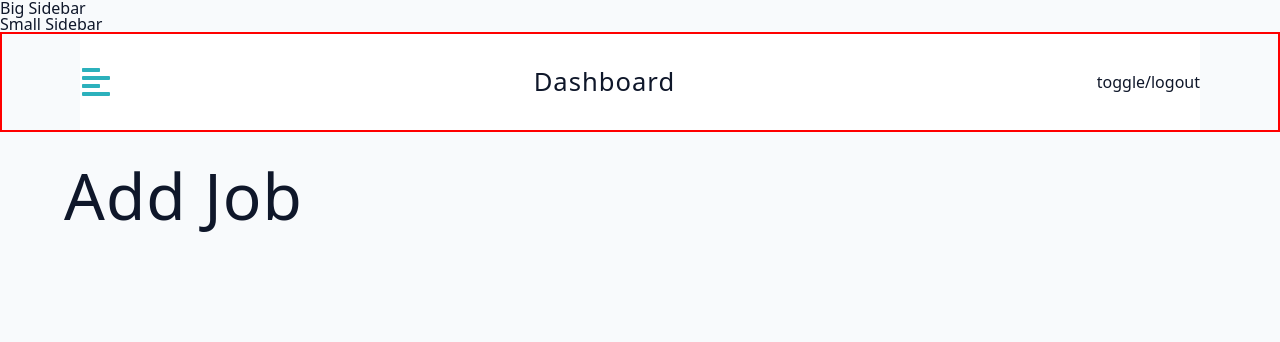
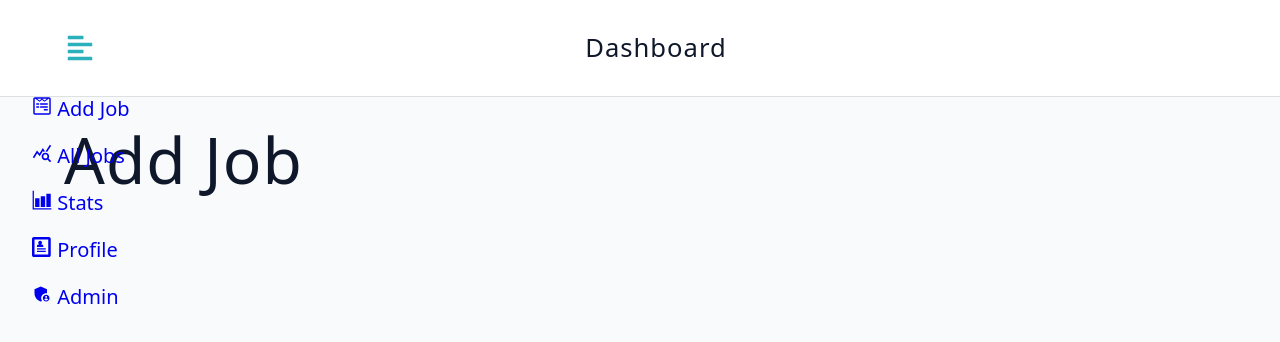
Before and after one commit to mdcodelab/WorkWaveHub-jobs-platform-mern-v2, a React (Vite) app in the folder client/: page /dashboard in a window 1280 px wide. Shown: the top 342 px of the page. Built offline with nearby package versions, Linux system fonts and the light colour scheme.

Commit message:
Navbar JSX & css redefined

```diff
--- a/client/src/components/BigSidebar.jsx
+++ b/client/src/components/BigSidebar.jsx
@@ -1,11 +1,29 @@
 import React from 'react';
+import styled from "styled-components";
+import {links} from "./links";
+import {Link} from "react-router-dom";
+import Logo from "./Logo";
+import { IoMdClose } from "react-icons/io";
+import { useDashboardContext } from '../pages/DashboardLayout';
 
 function BigSidebar() {
   return (
-    <div>
-      Big Sidebar
-    </div>
+    <Wrapper>
+      <div className="button">
+        <IoMdClose></IoMdClose>
+      </div>
+      <div className="container">
+        {links.map((link, index) => {
+            const {text, path, icon}=link;
+            return <Link to={path} key={index}>{text} {icon}</Link>
+        })}
+      </div>
+    </Wrapper>
   );
 }
 
+const Wrapper = styled.div`
+display: none;
+`;
+
 export default BigSidebar;
--- a/client/src/components/Navbar.jsx
+++ b/client/src/components/Navbar.jsx
@@ -1,72 +1,76 @@
-import React from 'react';
+import styled from "styled-components";
 import { FaAlignLeft } from "react-icons/fa";
-import styled from "styled-components";
-import Logo from './Logo';
-import { useDashboardContext } from '../pages/DashboardLayout';
+import Logo from "./Logo";
+import { useDashboardContext } from "../pages/DashboardLayout";
+//import LogoutContainer from "./LogoutContainer";
+//import ThemeToggle from "./ThemeToggle";
 
-function Navbar() {
+const Navbar = () => {
   const { toggleSidebar } = useDashboardContext();
-  const [showLogo, setLogo] = React.useState(window.innerWidth <= 992);
+  return (
+    <Wrapper>
+      <div className="nav-center">
+        <button type="button" className="toggle-btn" onClick={toggleSidebar}>
+          <FaAlignLeft />
+        </button>
+        <div>
 
-React.useEffect(() => {
-const handleResize = () => {
-    setLogo(window.innerWidth<=992)
-}
-window.addEventListener("resize", handleResize);
-return () =>window.removeEventListener("resize", handleResize);
-}, []);
+          <h4 className="logo-text">dashboard</h4>
+        </div>
+        <div className="btn-container">
 
-  return (
-    <Wrapper className="nav">
-      <div className="nav-center">
-        <FaAlignLeft
-          className="toggle-btn"
-          onClick={toggleSidebar}
-          style={{
-            fontSize: "2rem",
-            color: "var(--primary-500",
-            cursor: "pointer",
-          }}
-        ></FaAlignLeft>
-        {showLogo && <Logo></Logo>}
-        <h4 className="none">Dashboard</h4>
-        <div className="btn-container">toggle/logout</div>
+        </div>
       </div>
     </Wrapper>
   );
-}
+};
 
-const Wrapper = styled.div`
-border: 2px solid red;
+const Wrapper = styled.nav`
+  height: var(--nav-height);
+  display: flex;
+  align-items: center;
+  justify-content: center;
+  box-shadow: 0 1px 0 0 rgba(0, 0, 0, 0.1);
+  background: var(--background-secondary-color);
   .nav-center {
-    height: 6rem;
-    max-width: 1120px;
-    margin: 0 auto;
-    width: 100%;
+    display: flex;
+    width: 90vw;
+    align-items: center;
+    justify-content: space-between;
+  }
+  .toggle-btn {
+    background: transparent;
+    border-color: transparent;
+    font-size: 1.75rem;
+    color: var(--primary-500);
+    cursor: pointer;
     display: flex;
     align-items: center;
-    justify-content: space-between;
-    background: var(--background-secondary-color);
   }
-
+  .logo-text {
+    display: none;
+  }
   .logo {
     display: flex;
     align-items: center;
-    justify-content: center;
+    width: 100px;
   }
-
-  @media (max-width: 992px) {
-    .none {
-        display: none;
+  .btn-container {
+    display: flex;
+    align-items: center;
+  }
+  @media (min-width: 992px) {
+    position: sticky;
+    top: 0;
+    .nav-center {
+      width: 90%;
     }
-  }
-
-  @media (min-width: 992px) {
-    .nav {
-        position: sticky;
-        top: 0;
+    .logo {
+      display: none;
+    }
+    .logo-text {
+      display: block;
     }
   }
 `;
-
 export default Navbar;
--- a/client/src/components/SmallSidebar.jsx
+++ b/client/src/components/SmallSidebar.jsx
@@ -1,10 +1,53 @@
 import React from 'react';
+import styled from "styled-components";
+import { FaTimes } from 'react-icons/fa';
+import {links} from "./links";
+import {Link} from "react-router-dom";
+import Logo from "./Logo";
+import { useDashboardContext } from '../pages/DashboardLayout';
+
 
 function SmallSidebar() {
+const {showSidebar}=useDashboardContext();
+console.log(showSidebar);
+
   return (
-    <div>
-      Small Sidebar    </div>
+    <Wrapper className={showSidebar ? "show-sidebar sidebar" : "sidebar"}>
+      <div className="content">
+        <header>
+            <Logo></Logo>
+        </header>
+        <div className="sidebar-content">
+            {links.map((link, index)=> {
+                const{text, path, icon}=link;
+                return <Link to={path} key={index}>{icon} {text}</Link>
+            })}
+        </div>
+      </div>
+</Wrapper>
   );
 }
 
+const Wrapper = styled.div`
+width: 15rem;
+height: 100%;
+position: fixed;
+top: 0; left: 0;
+padding: 2rem;
+
+
+  .sidebar-content a {
+        display: block;
+        font-size: 1.25rem;
+        margin-top: 1.5rem;
+        text-transform: capitalize;
+    }
+
+    @media (max-width: 992px) {
+      .sidebar{
+        display: none !important;
+      }
+    }
+  `;
+
 export default SmallSidebar;
--- /dev/null
+++ b/client/src/components/links.jsx
@@ -0,0 +1,14 @@
+import { IoBarChartSharp } from "react-icons/io5";
+import { MdQueryStats } from "react-icons/md";
+import { FaWpforms } from "react-icons/fa";
+import { ImProfile } from "react-icons/im";
+import { MdAdminPanelSettings } from "react-icons/md";
+
+
+export const links = [
+  { text: "add job", path: ".", icon: <FaWpforms /> },
+  { text: "all jobs", path: "all-jobs", icon: <MdQueryStats /> },
+  { text: "stats", path: "stats", icon: <IoBarChartSharp /> },
+  { text: "profile", path: "profile", icon: <ImProfile /> },
+  { text: "admin", path: "admin", icon: <MdAdminPanelSettings /> },
+];
--- a/client/src/pages/AllJobs.jsx
+++ b/client/src/pages/AllJobs.jsx
@@ -3,7 +3,7 @@ import React from 'react';
 function AllJobs() {
   return (
     <div>
-      <h1>All <Jobs></Jobs></h1>
+      <h1>All Jobs</h1>
     </div>
   );
 }
--- a/client/src/pages/DashboardLayout.jsx
+++ b/client/src/pages/DashboardLayout.jsx
@@ -9,10 +9,11 @@ import {createContext, useContext} from "react";
 const DashboardContext = createContext();
 
 function DashboardLayout() {
-
+//temp
   const user={name: "john"};
 
-  const[isSidebar, setIsSidebar]=React.useState(false);
+  const[showSidebar, setShowSidebar]=React.useState(false);
+
   const[darkTheme, setDarkTheme]=React.useState(false);
 
   function toggleDarkTheme() {
@@ -20,7 +21,7 @@ function DashboardLayout() {
   }
 
   function toggleSidebar() {
-    setIsSidebar(!isSidebar);
+    setShowSidebar(!showSidebar);
   }
 
   async function logoutUser () {
@@ -30,7 +31,7 @@ function DashboardLayout() {
 
   return (
     <DashboardContext.Provider value={{
-      user, isSidebar, setIsSidebar, darkTheme, setDarkTheme, toggleDarkTheme
+      user, showSidebar, setShowSidebar, darkTheme, setDarkTheme, toggleDarkTheme, toggleSidebar
     }}>
     <Wrapper className="dashboard">
       <BigSidebar></BigSidebar>
```
